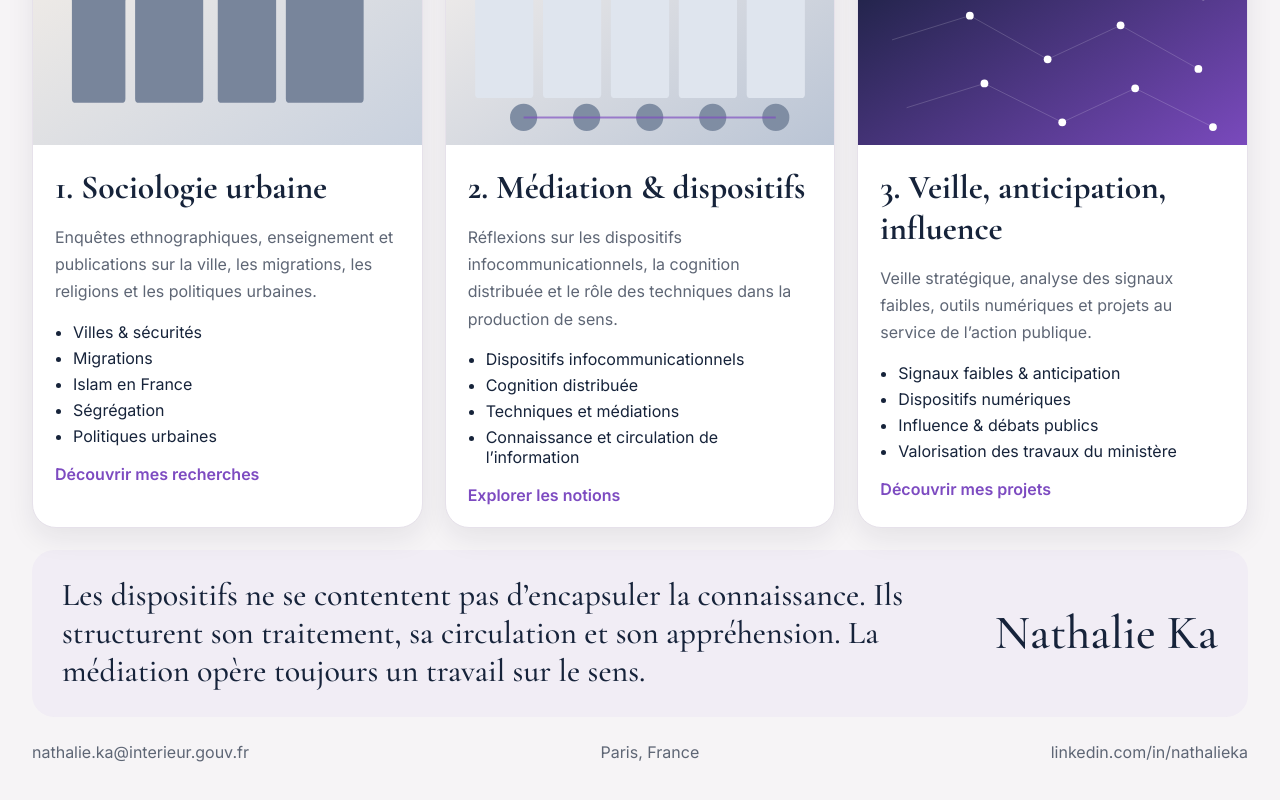
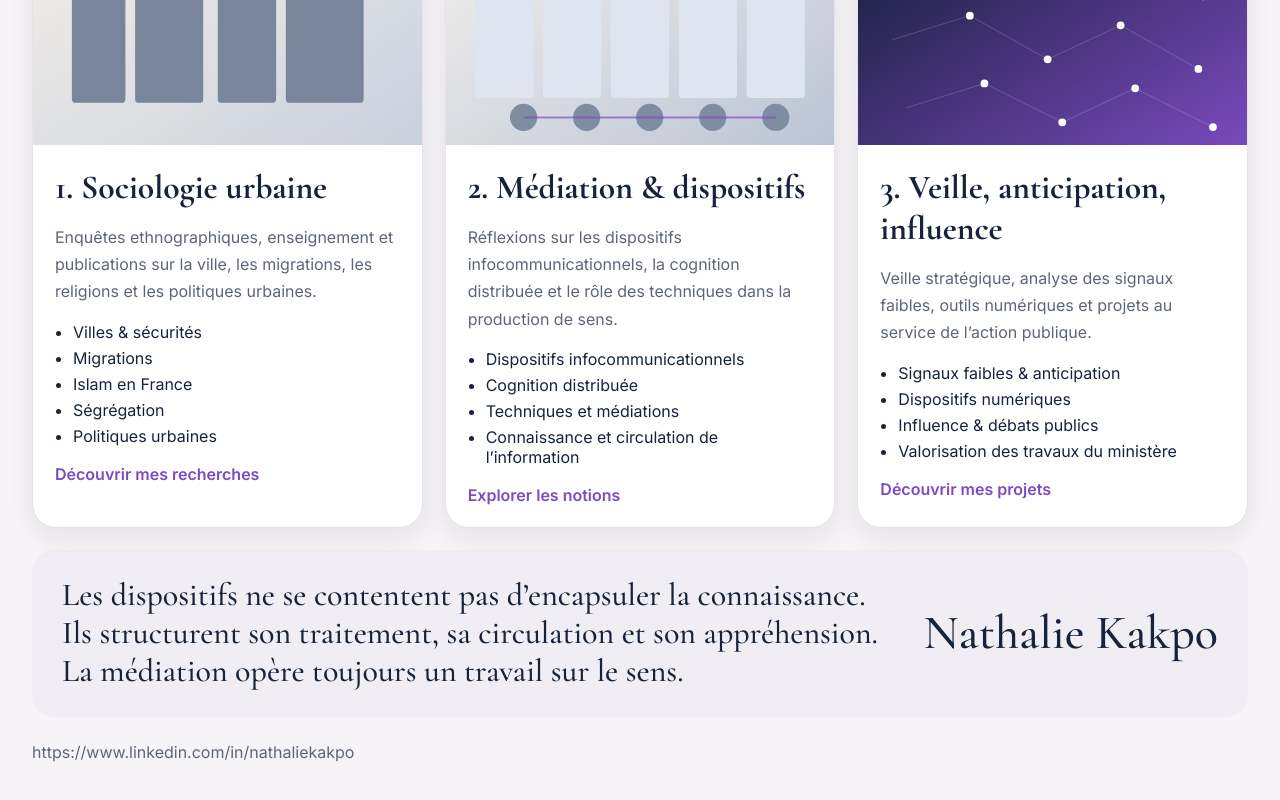
Before and after one commit to Nath76/site-personnel, a React (Vite) app: page / in a window 1280 px wide. Shown: the part 1295-2095 px from the top of the page. Built offline with nearby package versions, Linux system fonts and the light colour scheme.

Commit message:
Update signature and LinkedIn link for Nathalie Kakpo

```diff
--- a/src/pages/Home.jsx
+++ b/src/pages/Home.jsx
@@ -117,13 +117,11 @@ export default function Home({ go }) {
           traitement, sa circulation et son appréhension. La médiation opère toujours un travail sur
           le sens.
         </p>
-        <div className="signature">Nathalie Ka</div>
+        <div className="signature">Nathalie Kakpo</div>
       </section>
 
       <footer className="footer section">
-        <div>nathalie.ka@interieur.gouv.fr</div>
-        <div>Paris, France</div>
-        <div>linkedin.com/in/nathalieka</div>
+      <div>https://www.linkedin.com/in/nathaliekakpo</div>
       </footer>
     </main>
   )
```
